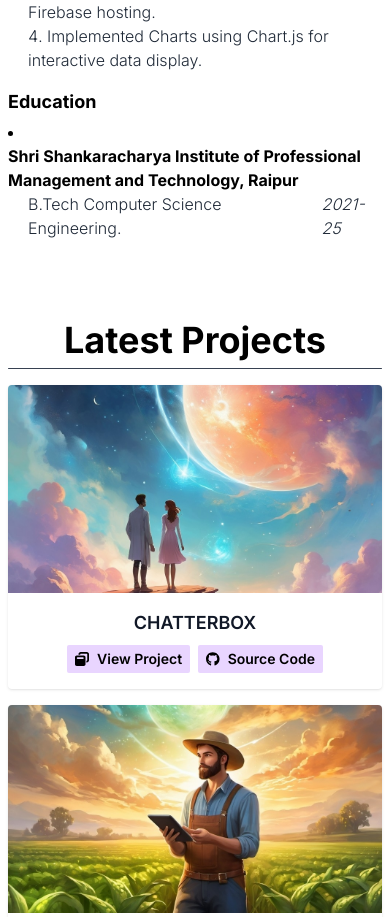
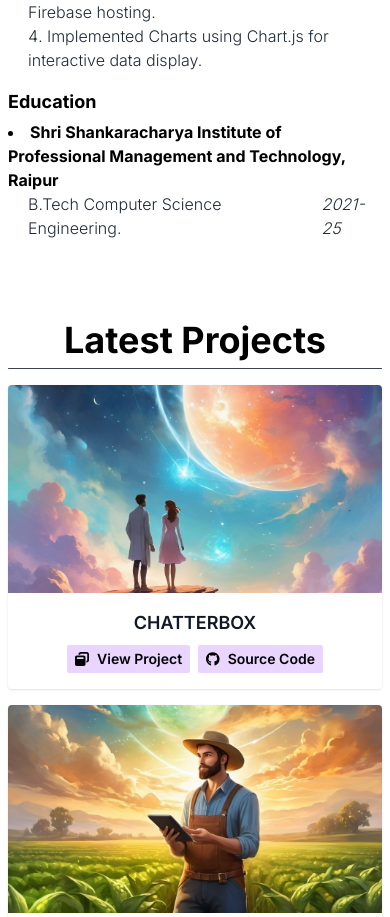
Before and after one commit to its-kunal/its-kunal.github.io, a Next.js app: page / in a window 390 px wide. Shown: the part 2081-2998 px from the top of the page. Built offline with nearby package versions, Linux system fonts and the light colour scheme.

Commit message:
fix education section in resume for small screen size.

```diff
--- a/app/components/Resume.tsx
+++ b/app/components/Resume.tsx
@@ -227,10 +227,10 @@ export default function Resume() {
             <ul className="list-disc list-inside">
               {Data.education.map((edu, idx) => {
                 return (
-                  <li key={idx}>
-                    <span className="inline-flex justify-between">
+                  <>
+                    <li key={idx}>
                       <span className="font-bold">{edu.institute}</span>{" "}
-                    </span>
+                    </li>
                     <div className="ml-5 flex gap-x-2 justify-between">
                       <span className="text-gray-800 font-light">
                         {edu.degree}
@@ -239,7 +239,7 @@ export default function Resume() {
                         {edu.period}
                       </span>
                     </div>
-                  </li>
+                  </>
                 );
               })}
             </ul>
```
